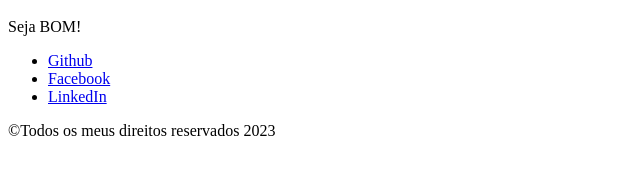
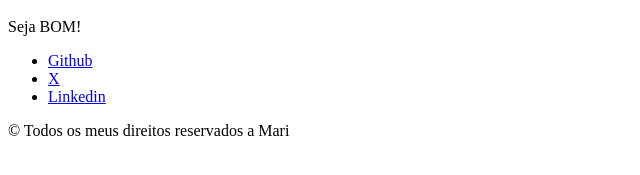
Before and after one commit to NeugeMa/spa-1tdspl, a React (Vite) app: page / in a window 1280 px wide. Shown: the part 245-420 px from the top of the page, without its empty margins (0-640 px from the left). Built offline with nearby package versions, Linux system fonts and the light colour scheme.

Commit message:
Criando Rodape

```diff
--- a/src/components/Rodape.jsx
+++ b/src/components/Rodape.jsx
@@ -1,29 +1,16 @@
 export default function Rodape() {
-    {
-      /* Vamos criar um rodape com uma div, uma lista ul e 3 itens com
-        links para redes sociais, um paragrafo com o texto de direitos
-        autorais e o codigo com simbolo de copyright*/
-    }
-
   return (
   <>
       <footer>
           <div>
               <ul>
-          <li>
-            <a href="#">Github</a>
-          </li>
-          <li>
-            <a href="#">Facebook</a>
-          </li>
-          <li>
-            <a href="#">LinkedIn</a>
-          </li>
+                  <li><a href="https://github.com/NeugeMa">Github</a></li>
+                  <li><a href="#">X</a></li>
+                  <li><a href="#">Linkedin</a></li>
               </ul>
-        <p> &copy;Todos os meus direitos reservados 2023</p>
+              <p>&copy; Todos os meus direitos reservados a Mari</p>
           </div>
       </footer>
   </>
   )
-
   }
```
Lines whose indentation alone changed are shown as unchanged.
